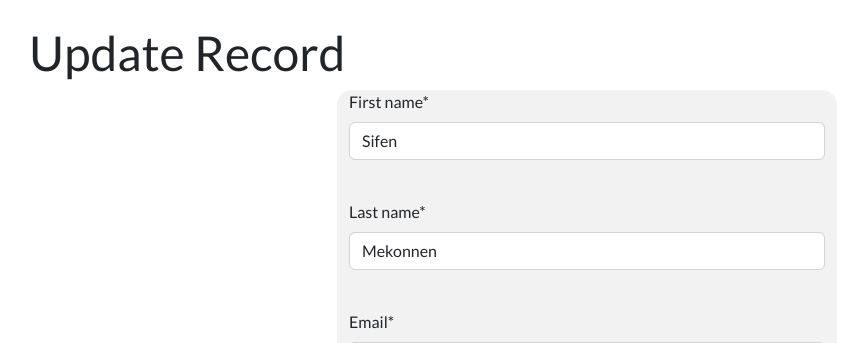
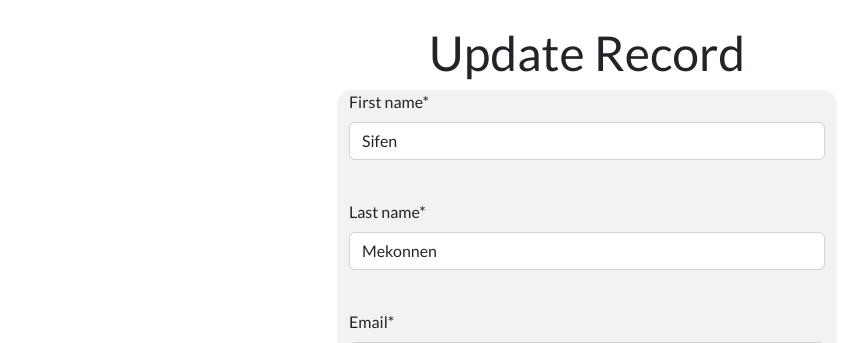
Before and after one commit to Kibreab-kb-kb/CRM-Application-Django, a Django app: page /update_record/12/ in a window 1280 px wide. Shown: the part 72-415 px from the top of the page, without its empty margins (53-921 px from the left). Run offline with Django 5.2, Linux system fonts and the light colour scheme; a user stored in the database is signed in; data comes from the database, SQL or seed files in the repository; both versions use the stored data as it was after the commit; some libraries are stand-ins or nearby versions.

Commit message:
final reviewing

```diff
--- a/webapp/templates/webapps/update_record.html
+++ b/webapp/templates/webapps/update_record.html
@@ -1,12 +1,10 @@
 {% extends 'webapps/base.html' %} {% load crispy_forms_tags %}
  {% block content%}
 
-<h1>Update Record</h1>
+<h1 class="text-center">Update Record</h1>
 <div class="container form-layout">
   <form method="POST">
-    {% csrf_token %}
-
-    {{form.first_name|as_crispy_field}}
+    {% csrf_token %} {{form.first_name|as_crispy_field}}
 
     <br />
 
@@ -36,8 +34,7 @@
 
     {{form.country|as_crispy_field}}
 
-  <button type="submit" class="btn btn-outline-primary">Update</button>
-
+    <button type="submit" class="btn btn-outline-primary">Update</button>
   </form>
 </div>
 {% endblock %}
```
Also changed, not shown: db.sqlite3.
